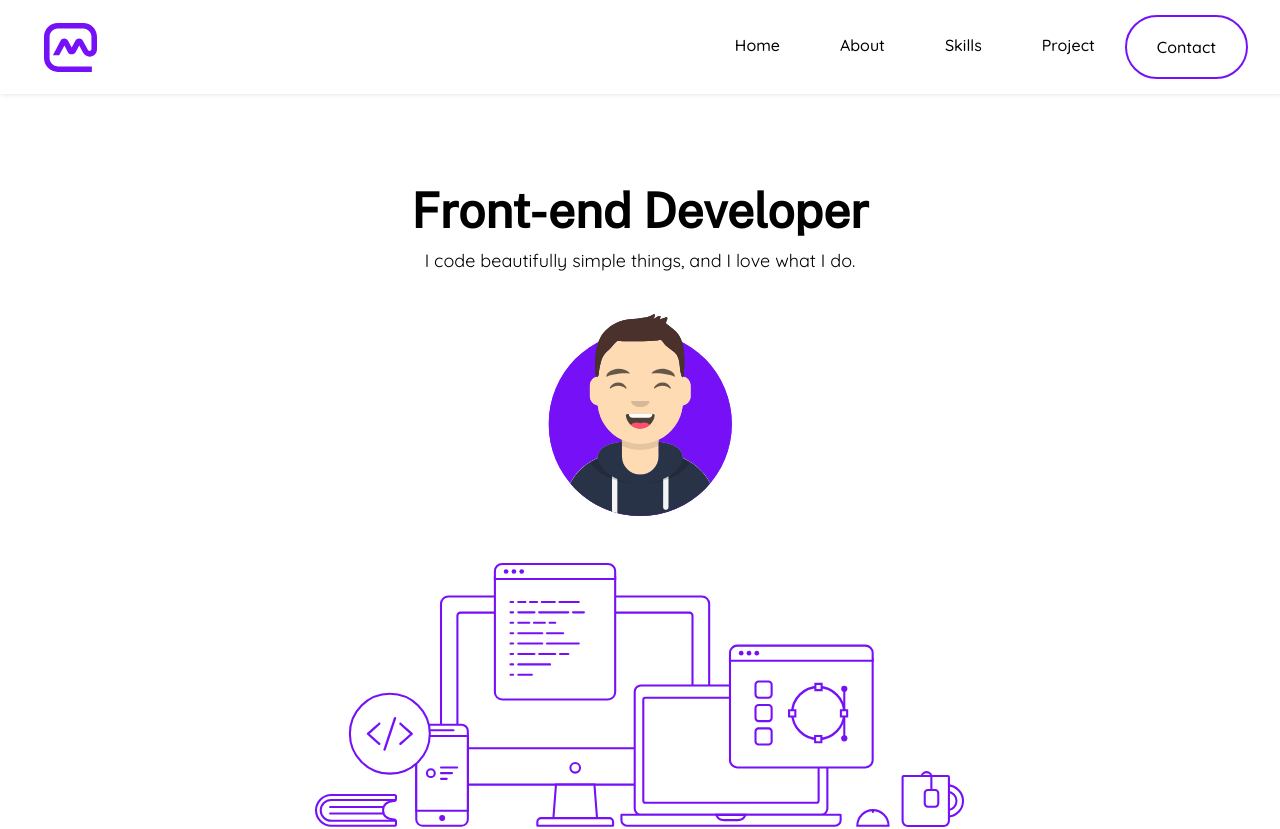
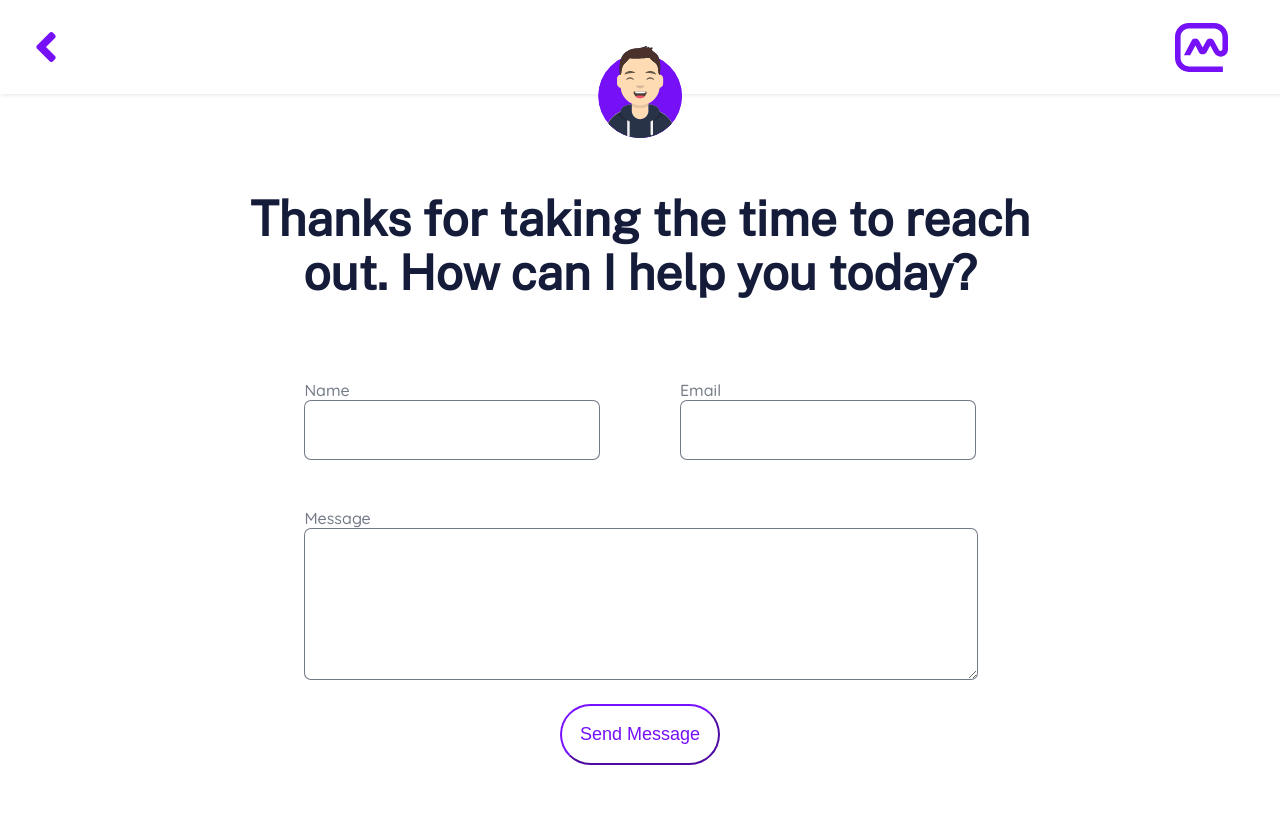
Before and after one commit to Abraham-maker/Abraham-Moreno, a React (Create React App) app: page / in a window 1280 px wide. Shown: the top 829 px of the page. Built offline with nearby package versions, Linux system fonts and the light colour scheme.

Commit message:
change contact form

```diff
--- a/src/App.jsx
+++ b/src/App.jsx
@@ -5,18 +5,20 @@ import About from './components/about/About';
 import Skill from './components/stack/Skill';
 import Projects from './components/projects/Projects';
 import Footer from './components/footer/Footer';
+import Contact from './components/contact/Contact';
 import './App.css'
 
 
 function App() {
   return (
     <>
-      <NavBar />
+      <Contact />
+      {/* <NavBar />
       <Header />
       <About />
       <Skill />
       <Projects />
-      <Footer />
+      <Footer /> */}
     </>
   );
 }
--- a/src/components/contact/Contact.css
+++ b/src/components/contact/Contact.css
@@ -122,6 +122,11 @@ textarea {
     margin-top: 3em;
 }
 
+.fa-angle-left {
+    font-size: 3em;
+    color: #7510F7;
+}
+
 .container__submit {
     display: flex;
     justify-content: center;
--- a/src/components/contact/Contact.jsx
+++ b/src/components/contact/Contact.jsx
@@ -1,25 +1,31 @@
-import React from 'react'
+import React, { useState } from 'react'
 import './Contact.css'
 import Logo from '../../img/mf-logo.svg';
 import Avatar from '../../img/avatar.svg'
 import emailjs from 'emailjs-com'
 
 const Contact = () => {
-
     const sendEmail = (e) => {
-        emailjs.sendForm('service_drysart', 'template_znq9v7v', e.target, 'gANMUzEWo03e6iNuI')
-            .then(response => console.log(response)).catch(error => console.log(error));
+        e.preventDefault();
+        emailjs.sendForm('service_ikjg5qr', 'template_znq9v7v', e.target, 'gANMUzEWo03e6iNuI')
+            .then((response) => {
+                console.log(response)
+                setTimeout(() => {
+                    document.getElementById('form-contact').reset();
+                }, 2000);
+            }).catch(error => console.log(error));
     }
 
     return (
         <>
             <nav className='navbar__contact'>
                 <div className='navbar__container__contact'>
+                    <ul className="menus">
+                        <li><a onClick={() => { window.history.back(); }} href="#>home">
+                            <i class="fa fa-angle-left"></i>
+                        </a></li>
+                    </ul>
                     <img className='navbar__brand' src={Logo} alt="logo" />
-                    <ul className="menus">
-                        <li><a href="#home"></a></li>
-                        <li><a href="#about"></a></li>
-                    </ul>
                 </div>
             </nav>
 
@@ -34,26 +40,26 @@ const Contact = () => {
                 </div>
             </section>
 
-            <div class="container">
-                <form onSubmit={sendEmail}>
+            <div className="container">
+                <form onSubmit={sendEmail} id="form-contact">
                     <div className="first__contacts">
-                        <div class="col-70">
+                        <div className="col-70">
                             <label htmlFor="name">Name</label>
                             <br />
                             <input id='name' type="text" name="name_user" required />
                         </div>
-                        <div class="col-70">
+                        <div className="col-70">
                             <label htmlFor="email">Email</label>
                             <br />
                             <input type="email" id="email" name="user_email" required />
                         </div>
                     </div>
-                    <div class="col-70 message">
+                    <div className="col-70 message">
                         <label htmlFor="message">Message</label>
                         <textarea id="message" name="user_message"></textarea>
                     </div>
-                    <div class="row">
-                        <div class="container__submit">
+                    <div className="row">
+                        <div className="container__submit">
                             <input type="submit" id="submit" value="Send Message" />
                         </div>
                     </div>
--- a/src/components/navbar/NavBar.jsx
+++ b/src/components/navbar/NavBar.jsx
@@ -1,6 +1,7 @@
 import React from 'react'
 import Logo from '../../img/mf-logo.svg';
 import './Navbar.css'
+import Contact from '../contact/Contact';
 
 const NavBar = () => {
 
@@ -16,7 +17,7 @@ const NavBar = () => {
             <li><a href="#about">About</a></li>
             <li><a href="#tech">Skills</a></li>
             <li><a href="#careers">Project</a></li>
-            <li><a className='boton__contact' href="#contact">Contact</a></li>
+            <li><a className='boton__contact' href='#'>Contact</a></li>
           </ul>
         </div>
       </nav>
--- a/src/components/projects/Projects.css
+++ b/src/components/projects/Projects.css
@@ -30,12 +30,12 @@
     margin: 1rem 1rem;
     border-radius: 12px;
 }
-
+/*
 .image__1 {
-    background-image: url('../../img/fist.jpg');
+    background-image: url('../../img/proyect1.png');
     background-repeat: no-repeat;
     background-size: cover;
-}
+} */
 
 .image__2 {
     background-image: url('../../img/two.jpg');
```
